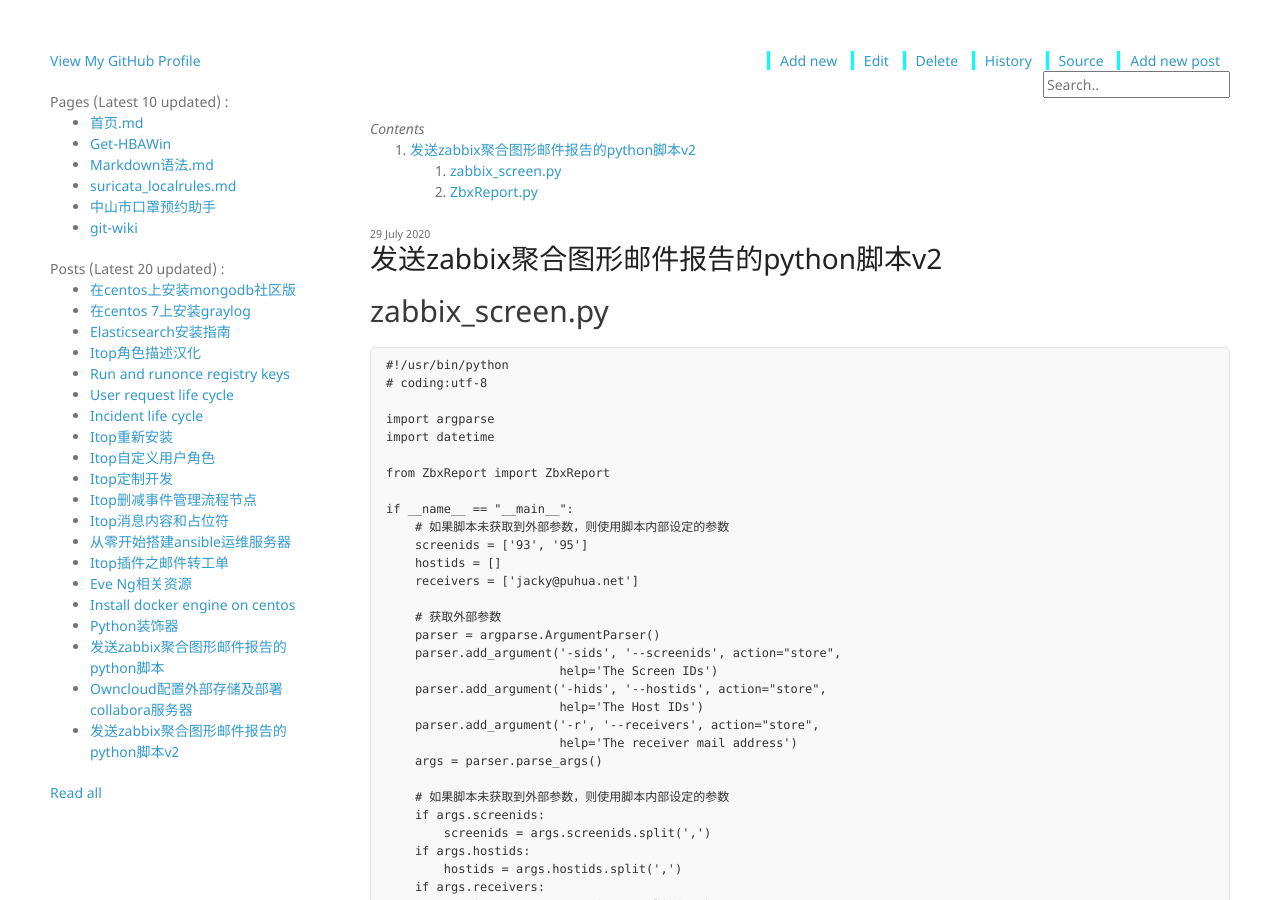
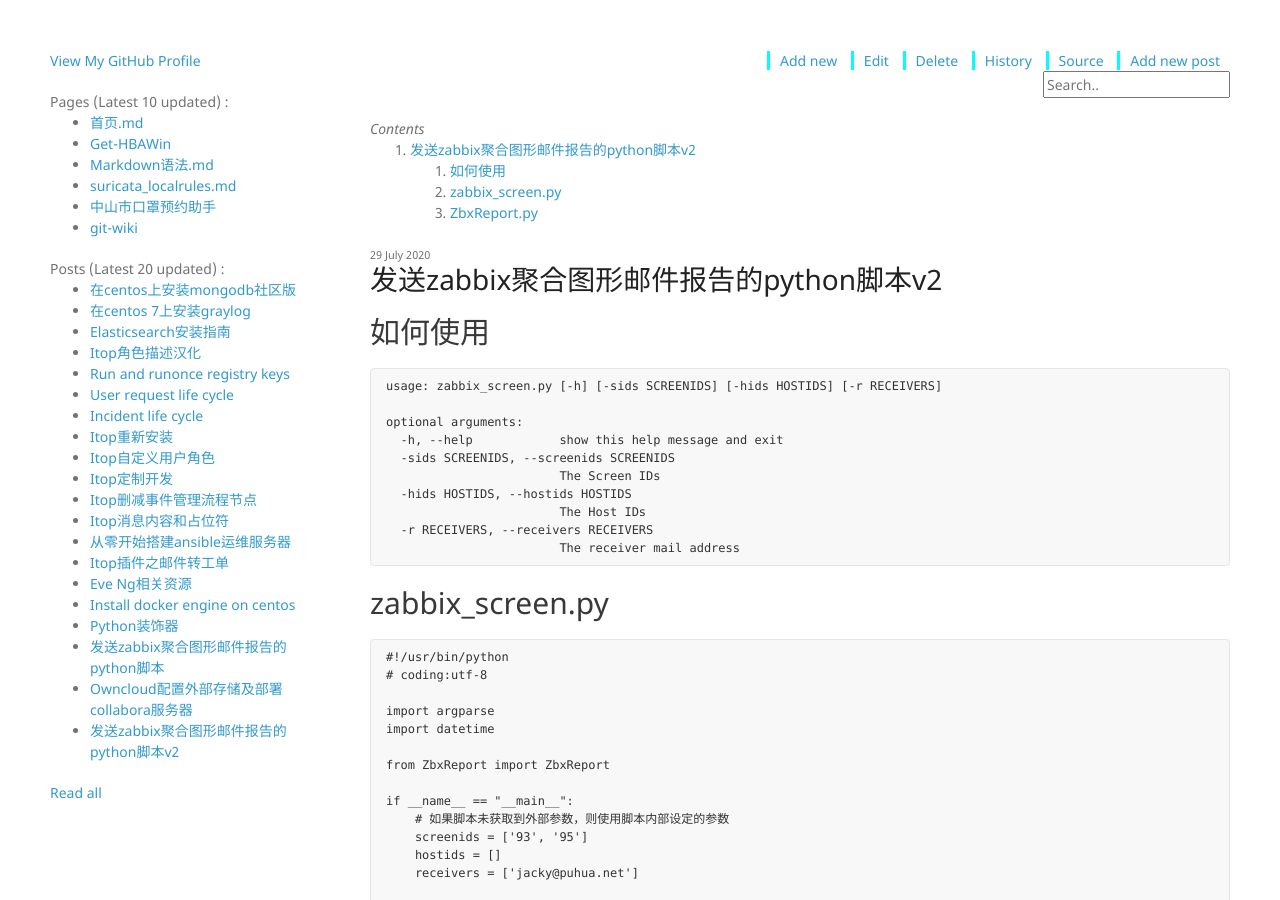
Before and after one commit to puhuanet/puhuanet.GitHub.io, a Jekyll site: the page built from _posts/2020-07-29-发送zabbix聚合图形邮件报告的python脚本v2.md, in a window 1280 px wide and 900 px high. Built offline with Jekyll 4.4.1, drawn with Linux system fonts in a browser that asks for light colours; nearby versions of some CDN libraries; comment, search, counter and statistics services are not loaded.

Commit message:
Update 2020-07-29-发送zabbix聚合图形邮件报告的python脚本v2.md

````diff
--- a/_posts/2020-07-29-发送zabbix聚合图形邮件报告的python脚本v2.md
+++ b/_posts/2020-07-29-发送zabbix聚合图形邮件报告的python脚本v2.md
@@ -1,4 +1,19 @@
 # 发送zabbix聚合图形邮件报告的python脚本v2
+
+
+## 如何使用
+```
+usage: zabbix_screen.py [-h] [-sids SCREENIDS] [-hids HOSTIDS] [-r RECEIVERS]
+
+optional arguments:
+  -h, --help            show this help message and exit
+  -sids SCREENIDS, --screenids SCREENIDS
+                        The Screen IDs
+  -hids HOSTIDS, --hostids HOSTIDS
+                        The Host IDs
+  -r RECEIVERS, --receivers RECEIVERS
+                        The receiver mail address
+```
 
 ## zabbix_screen.py
 ```
````
